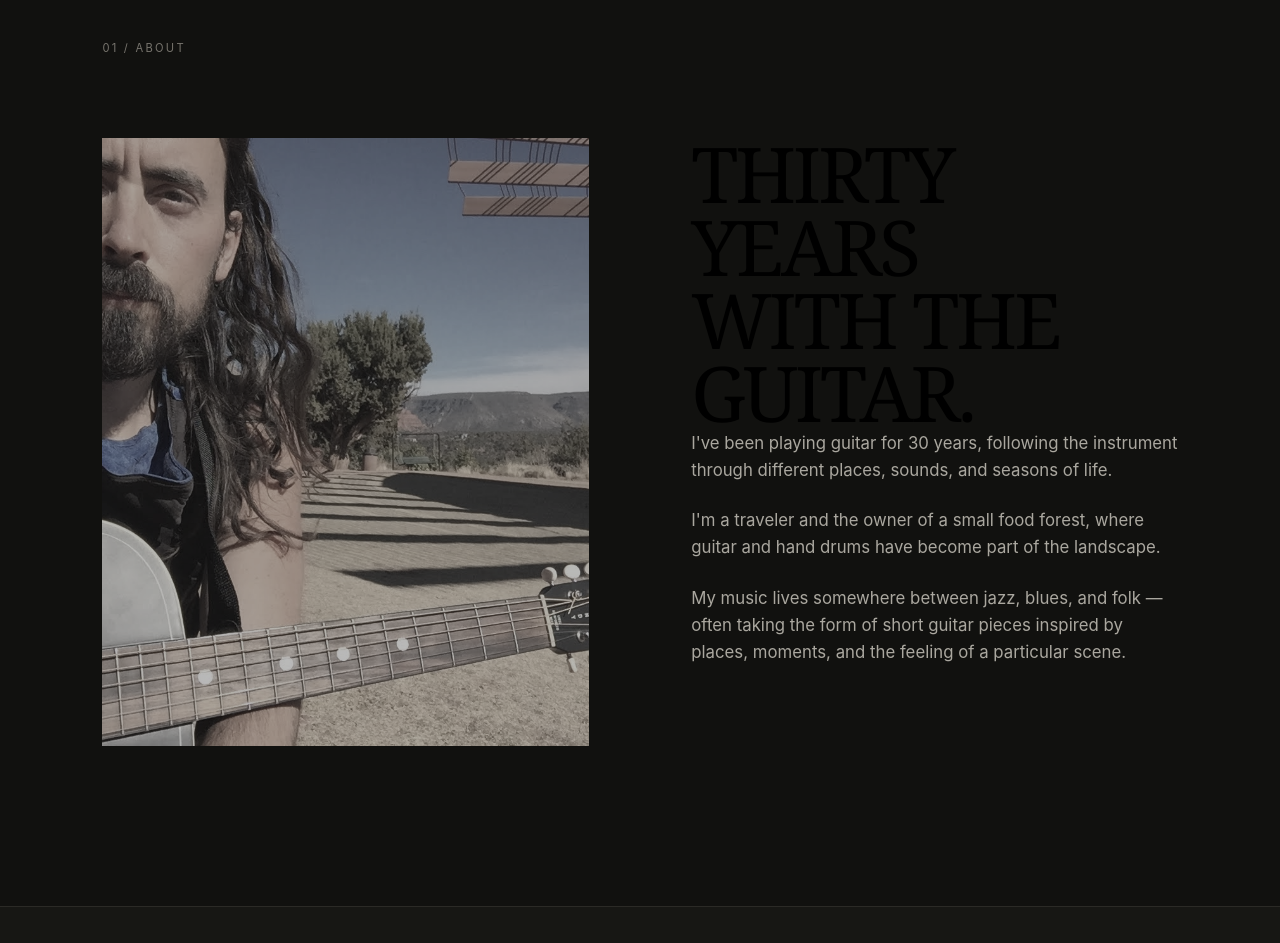
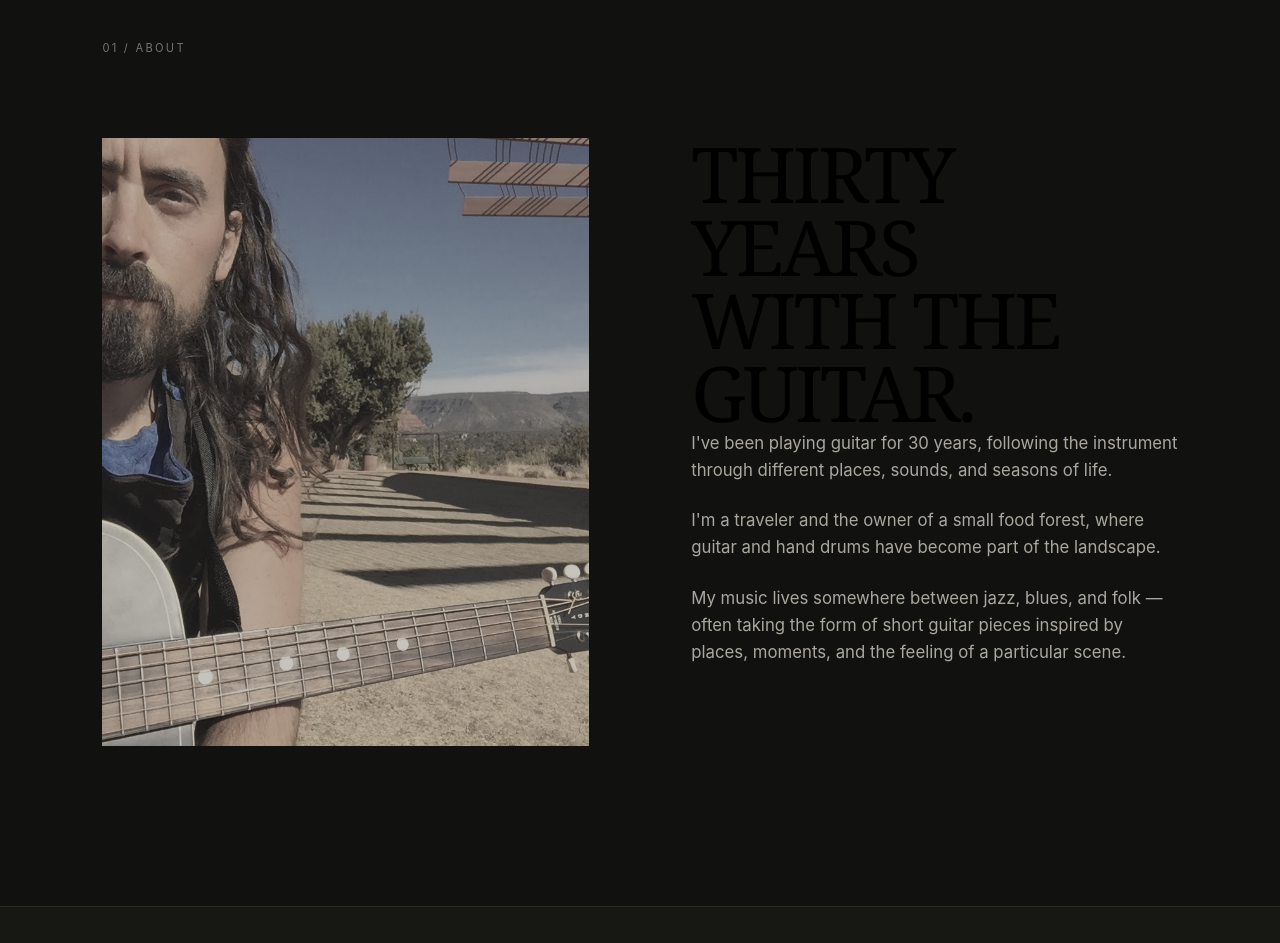
Before and after one commit to ewillie85/ewillie85.github.io, a plain HTML site: page index.html in a window 1280 px wide. Shown: the part 920-1863 px from the top of the page. Drawn offline with Linux system fonts and the light colour scheme.

Commit message:
Update style.css

```diff
--- a/style.css
+++ b/style.css
@@ -123,7 +123,7 @@ section {
     object-fit: cover;
     display: block;
 
-    filter: grayscale(70%) brightness(75%) contrast(90%);
+    filter: grayscale(55%) brightness(80%) contrast(85%) sepia(10%);
 }
 
 .about-text {
```
